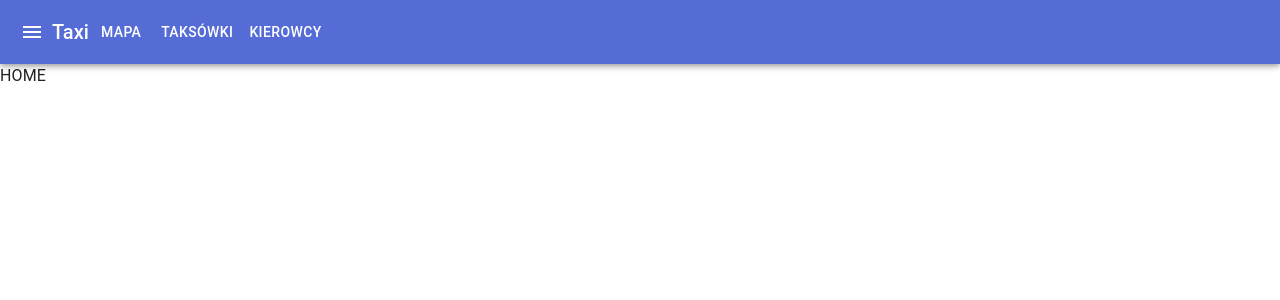
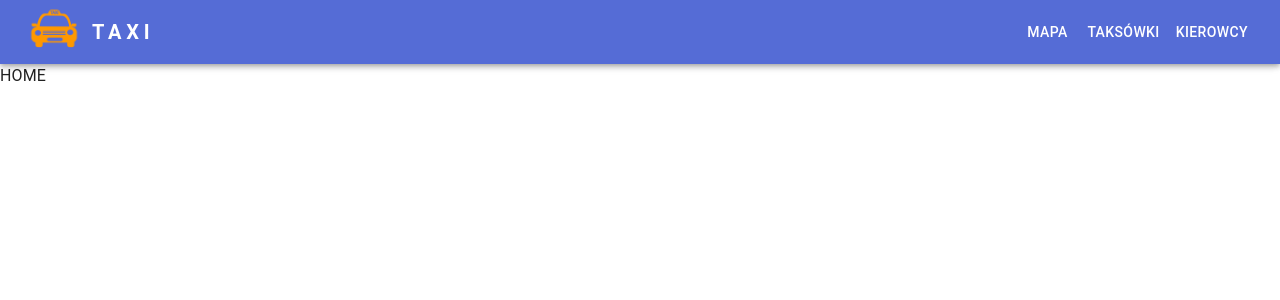
Before and after one commit to Sylwia0506/Projekt_IoT, a React (Vite) app in the folder taxi-frontend/: page / in a window 1280 px wide. Shown: the top 300 px of the page. Built offline with nearby package versions, Linux system fonts and the light colour scheme.

Commit message:
improved navigation among others added RWD

```diff
--- a/taxi-frontend/src/components/navigation/Navigation.tsx
+++ b/taxi-frontend/src/components/navigation/Navigation.tsx
@@ -1,31 +1,114 @@
-import { FC } from "react"
-import { AppBar, Button, IconButton, Toolbar, Typography } from "@mui/material"
-import MenuIcon from "@mui/icons-material/Menu"
-import { navigationTabs } from "./navigationTabs.ts"
-import { Link } from "react-router-dom"
-import { styled } from "@mui/material"
+import * as React from "react";
+import { FC } from "react";
+import AppBar from "@mui/material/AppBar";
+import Box from "@mui/material/Box";
+import CssBaseline from "@mui/material/CssBaseline";
+import Drawer from "@mui/material/Drawer";
+import IconButton from "@mui/material/IconButton";
+import List from "@mui/material/List";
+import ListItem from "@mui/material/ListItem";
+import ListItemButton from "@mui/material/ListItemButton";
+import ListItemText from "@mui/material/ListItemText";
+import MenuIcon from "@mui/icons-material/Menu";
+import Toolbar from "@mui/material/Toolbar";
+import Typography from "@mui/material/Typography";
+import Button from "@mui/material/Button";
+import { styled } from "@mui/system";
+import { navigationTabs } from "./navigationTabs.ts";
+import { Link } from "react-router-dom";
 
 const Offset = styled("div")(({ theme }) => theme.mixins.toolbar)
 
 const Navigation: FC = () => {
+  const [mobileOpen, setMobileOpen] = React.useState(false);
+
+  const handleDrawerToggle = () => {
+    setMobileOpen((prevState) => !prevState);
+  };
+
+  const drawer = (
+    <Box onClick={handleDrawerToggle} sx={{ textAlign: "center", paddingTop: "20px" }}>
+      <Typography variant="h6"
+        component={Link}
+        to="/"
+        sx={{
+          fontWeight: 700,
+          letterSpacing: ".3rem",
+          textDecoration: "none",
+          color: "inherit",
+        }}>
+        TAXI
+      </Typography>
+      <List>
+        {navigationTabs.map(({ name, link }) => (
+          <ListItem key={name} disablePadding>
+            <ListItemButton sx={{ textAlign: "center" }} component={Link} to={link} color="inherit">
+              <ListItemText primary={name} />
+            </ListItemButton>
+          </ListItem>
+        ))}
+      </List>
+    </Box>
+  );
+
   return (
-    <>
-      <AppBar>
+    <Box sx={{ display: "flex" }}>
+      <CssBaseline />
+      <AppBar component="nav">
         <Toolbar>
-          <IconButton edge="start" color="inherit" aria-label="menu">
+          <IconButton
+            color="inherit"
+            aria-label="open drawer"
+            edge="start"
+            onClick={handleDrawerToggle}
+            sx={{ mr: 2, display: { sm: "none" } }}
+          >
             <MenuIcon />
           </IconButton>
-          <Typography variant="h6">Taxi</Typography>
-          {navigationTabs.map(({ name, link }) => (
-            <Button key={name} component={Link} to={link} color="inherit">
-              {name}
-            </Button>
-          ))}
+          <Box>
+            <Box component={Link} to="/" sx={{ display: "flex", alignItems: "center", color: "inherit", textDecoration: "none" }}>
+              <img src="/src/assets/logo/taxi_icon.png" alt="Logo" style={{ marginRight: "8px", height: "60px" }} />
+              <Typography variant="h6" component="div"
+                sx={{
+                  mr: 2,
+                  display: "flex",
+                  fontWeight: 700,
+                  letterSpacing: ".3rem",
+                  textDecoration: "none",
+                  color: "inherit",
+                }}>
+                TAXI
+              </Typography>
+            </Box>
+          </Box>
+          <Box sx={{ display: { xs: "none", sm: "flex", flexGrow: 1, justifyContent: "flex-end" } }}>
+            {navigationTabs.map(({ name, link }) => (
+              <Button key={name} component={Link} to={link} color="inherit">
+                {name}
+              </Button>
+            ))}
+          </Box>
         </Toolbar>
       </AppBar>
+      <nav>
+        <Drawer
+          variant="temporary"
+          open={mobileOpen}
+          onClose={handleDrawerToggle}
+          ModalProps={{
+            keepMounted: true,
+          }}
+          sx={{
+            display: { xs: "block", sm: "none" },
+            "& .MuiDrawer-paper": { boxSizing: "border-box", width: 240 },
+          }}
+        >
+          {drawer}
+        </Drawer>
+      </nav>
       <Offset />
-    </>
-  )
-}
+    </Box>
+  );
+};
 
-export default Navigation
+export default Navigation;
--- a/taxi-frontend/src/components/navigation/navigationTabs.ts
+++ b/taxi-frontend/src/components/navigation/navigationTabs.ts
@@ -12,15 +12,15 @@ export type NavigationElement = {
 
 export const navigationTabs: NavigationElement[] = [
   {
-    name: "Mapa",
+    name: "MAPA",
     link: Link.MAP,
   },
   {
-    name: "Taksówki",
+    name: "TAKSÓWKI",
     link: Link.TAXI,
   },
   {
-    name: "Kierowcy",
+    name: "KIEROWCY",
     link: Link.DRIVERS,
   },
 ]
```
Also changed, not shown: taxi-frontend/src/assets/logo/taxi_icon.png (added).
